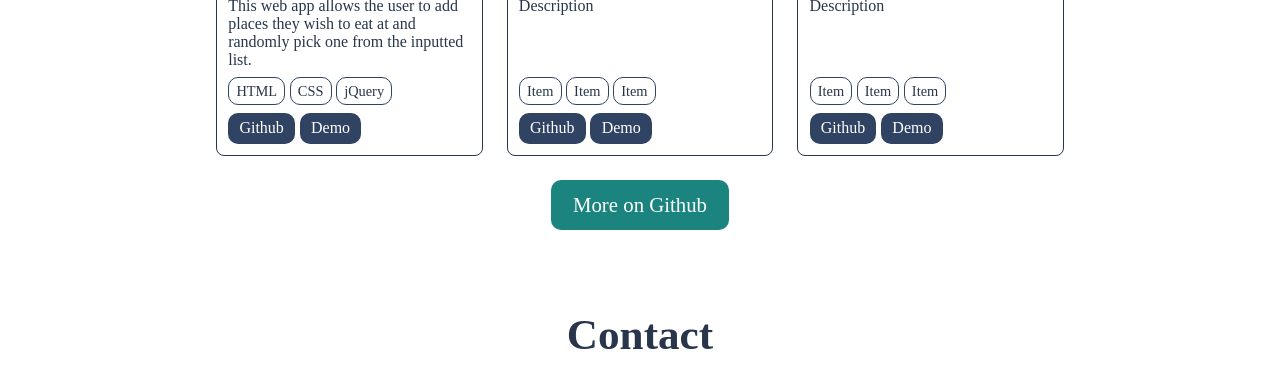
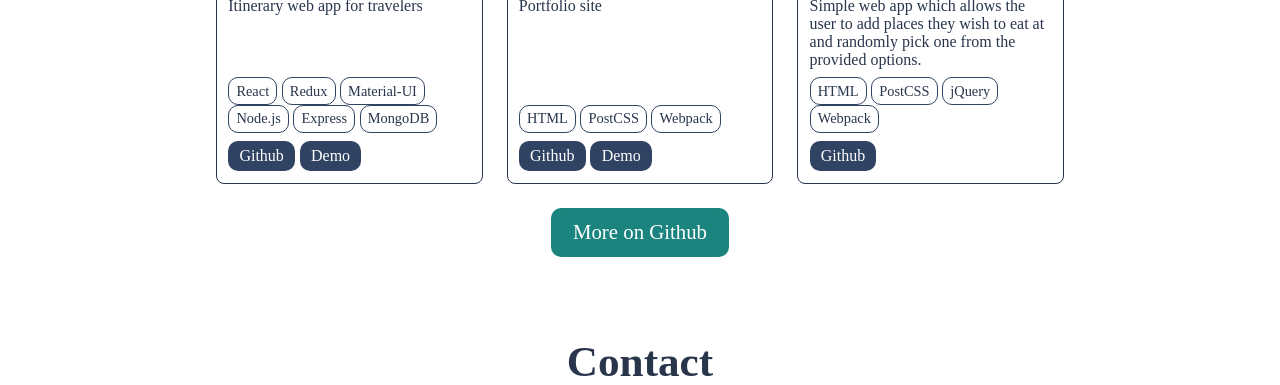
Before and after one commit to ousunny/ousunny.me, a website: page docs/index.html in a window 1280 px wide. Shown: the part 1013-1398 px from the top of the page. Drawn offline with Linux system fonts and the light colour scheme.

Commit message:
Update projects

```diff
--- a/docs/index.html
+++ b/docs/index.html
@@ -1,10 +1,15 @@
 <!DOCTYPE html>
 <html lang="en" dir="ltr">
   <head>
-    <meta charset="utf-8">
-    <meta name="viewport" content="width=device-width, initial-scale=1">
+    <meta charset="utf-8" />
+    <meta name="viewport" content="width=device-width, initial-scale=1" />
     <title>Sunny Ou</title>
-    <link rel="stylesheet" href="https://use.fontawesome.com/releases/v5.6.3/css/all.css" integrity="sha384-UHRtZLI+pbxtHCWp1t77Bi1L4ZtiqrqD80Kn4Z8NTSRyMA2Fd33n5dQ8lWUE00s/" crossorigin="anonymous">
+    <link
+      rel="stylesheet"
+      href="https://use.fontawesome.com/releases/v5.6.3/css/all.css"
+      integrity="sha384-UHRtZLI+pbxtHCWp1t77Bi1L4ZtiqrqD80Kn4Z8NTSRyMA2Fd33n5dQ8lWUE00s/"
+      crossorigin="anonymous"
+    />
   <link href="assets/styles/style.css" rel="stylesheet"></head>
   <body>
     <header class="site-header">
@@ -20,11 +25,15 @@
       </nav>
     </header>
 
-    <section class="page-section page-section--large-padding-top page-section--padding-bottom page-section--bg-midtones page-section--full-page-when-medium wrapper wrapper--full-width">
+    <section
+      class="page-section page-section--large-padding-top page-section--padding-bottom page-section--bg-midtones page-section--full-page-when-medium wrapper wrapper--full-width"
+    >
       <div class="intro">
         <h1 class="intro__text">Hi, Sunny here!</h1>
         <div class="intro__social">
-          <a class="icon icon--margin-right" href="#"><i class="fab fa-github"></i></a>
+          <a class="icon icon--margin-right" href="#"
+            ><i class="fab fa-github"></i
+          ></a>
           <a class="icon" href="#"><i class="fab fa-twitter"></i></a>
         </div>
       </div>
@@ -34,53 +43,83 @@
       <h2 class="section-title">Showcase</h2>
       <ul class="list list--vertical-until-medium">
         <div class="showcase-item">
-          <h3 class="showcase-item__title">foodimizer</h3>
-          <p class="showcase-item__description">This web app allows the user to add places they wish to eat at and randomly pick one from the inputted list.</p>
+          <h3 class="showcase-item__title">travelpal</h3>
+          <p class="showcase-item__description">
+            Itinerary web app for travelers
+          </p>
+          <ul class="list list--margin-bottom">
+            <li class="list__item list__item--border">React</li>
+            <li class="list__item list__item--border">Redux</li>
+            <li class="list__item list__item--border">Material-UI</li>
+            <li class="list__item list__item--border">Node.js</li>
+            <li class="list__item list__item--border">Express</li>
+            <li class="list__item list__item--border">MongoDB</li>
+          </ul>
+          <ul class="list">
+            <a
+              class="btn btn--margin-right"
+              href="https://github.com/ousunny/travelpal"
+              >Github</a
+            >
+            <a class="btn" href="https://peaceful-caverns-03222.herokuapp.com/"
+              >Demo</a
+            >
+          </ul>
+        </div>
+        <div class="showcase-item showcase-item--large-margin-bottom">
+          <h3 class="showcase-item__title">ousunny.me</h3>
+          <p class="showcase-item__description">Portfolio site</p>
           <ul class="list list--margin-bottom">
             <li class="list__item list__item--border">HTML</li>
-            <li class="list__item list__item--border">CSS</li>
-            <li class="list__item list__item--border">jQuery</li>
+            <li class="list__item list__item--border">PostCSS</li>
+            <li class="list__item list__item--border">Webpack</li>
           </ul>
           <ul class="list">
-            <a class="btn btn--margin-right" href="#">Github</a>
-            <a class="btn" href="#">Demo</a>
+            <a
+              class="btn btn--margin-right"
+              href="https://github.com/ousunny/ousunny.me"
+              >Github</a
+            >
+            <a class="btn" href="https://ousunny.me/">Demo</a>
           </ul>
         </div>
         <div class="showcase-item">
-          <h3 class="showcase-item__title">Title</h3>
-          <p class="showcase-item__description">Description</p>
+          <h3 class="showcase-item__title">foodimizer</h3>
+          <p class="showcase-item__description">
+            Simple web app which allows the user to add places they wish to eat
+            at and randomly pick one from the provided options.
+          </p>
           <ul class="list list--margin-bottom">
-            <li class="list__item list__item--border">Item</li>
-            <li class="list__item list__item--border">Item</li>
-            <li class="list__item list__item--border">Item</li>
+            <li class="list__item list__item--border">HTML</li>
+            <li class="list__item list__item--border">PostCSS</li>
+            <li class="list__item list__item--border">jQuery</li>
+            <li class="list__item list__item--border">Webpack</li>
           </ul>
           <ul class="list">
-            <a class="btn btn--margin-right" href="#">Github</a>
-            <a class="btn" href="#">Demo</a>
-          </ul>
-        </div>
-        <div class="showcase-item showcase-item--large-margin-bottom">
-          <h3 class="showcase-item__title">Title</h3>
-          <p class="showcase-item__description">Description</p>
-          <ul class="list list--margin-bottom">
-            <li class="list__item list__item--border">Item</li>
-            <li class="list__item list__item--border">Item</li>
-            <li class="list__item list__item--border">Item</li>
-          </ul>
-          <ul class="list">
-            <a class="btn btn--margin-right" href="#">Github</a>
-            <a class="btn" href="#">Demo</a>
+            <a
+              class="btn btn--margin-right"
+              href="https://github.com/ousunny/foodimizer"
+              >Github</a
+            >
           </ul>
         </div>
       </ul>
-      <a class="btn btn--action btn--center btn--large" href="#">More on Github</a>
+      <a
+        class="btn btn--action btn--center btn--large"
+        href="https://github.com/ousunny?tab=repositories"
+        >More on Github</a
+      >
     </section>
 
     <section class="page-section page-section--padding-bottom wrapper">
       <h2 class="section-title">Contact</h2>
       <ul class="list list--horizontal-center">
-        <a class="icon icon--midtones icon--margin-right" href="#"><i class="fas fa-envelope"></i></a>
-        <a class="icon icon--midtones" href="#"><i class="fab fa-github"></i></a>
+        <a class="icon icon--midtones icon--margin-right" href="#"
+          ><i class="fas fa-envelope"></i
+        ></a>
+        <a class="icon icon--midtones" href="#"
+          ><i class="fab fa-github"></i
+        ></a>
       </ul>
     </section>
   <script type="text/javascript" src="assets/scripts/bundle.js"></script></body>
```
Also changed, not shown: src/index.html (+73 -34 lines).
